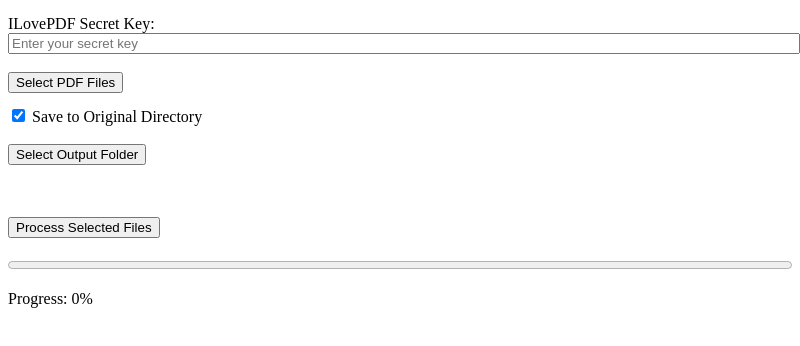
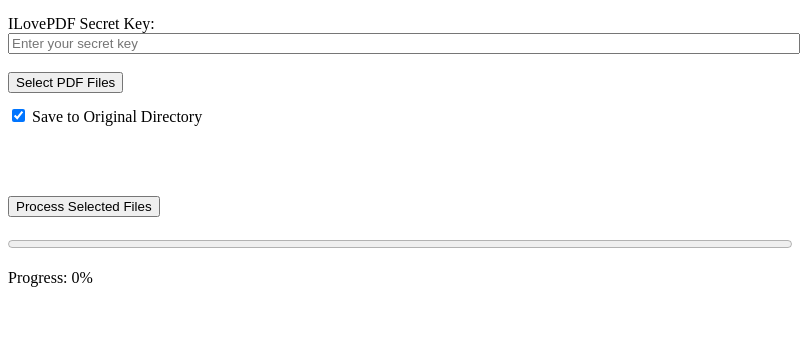
Before and after one commit to garyyu126pc/ilovepdf-ocr-automation, an Electron app: page index.html in a window 800 px wide. Shown: the part 122-468 px from the top of the page. Drawn offline with Linux system fonts and the light colour scheme; no server answers.

Commit message:
add build - windows

```diff
--- a/index.html
+++ b/index.html
@@ -19,7 +19,7 @@
 
     <label> <input type="checkbox" id="save-original-directory" checked /> Save to Original Directory </label>
     <br /><br />
-    <button id="select-output-folder">Select Output Folder</button>
+    <button id="select-output-folder" style="display: none">Select Output Folder</button>
     <p id="output-folder-path"></p>
 
     <br /><br />
```
Also changed, not shown: package.json (+29 -10 lines), 1 other file.
